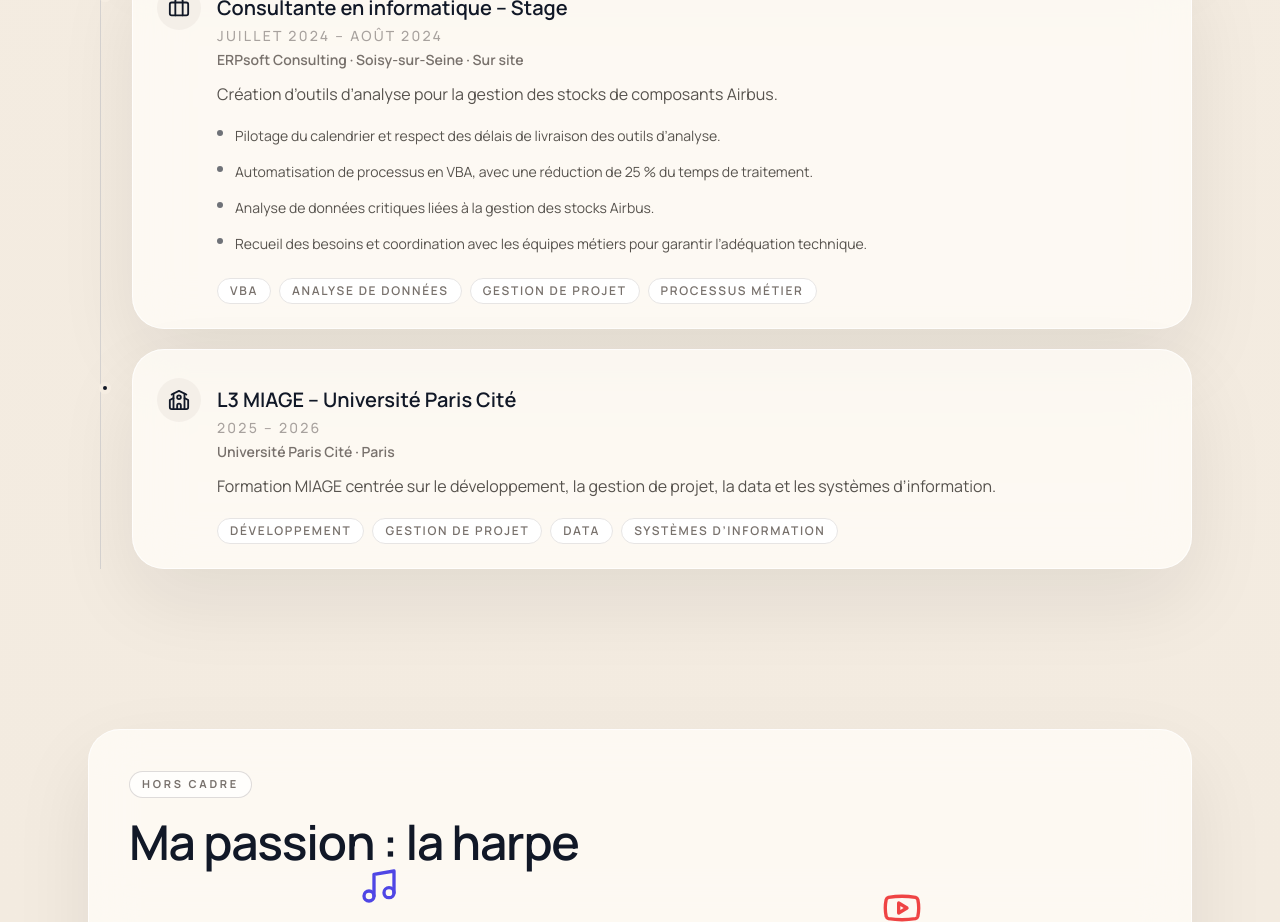
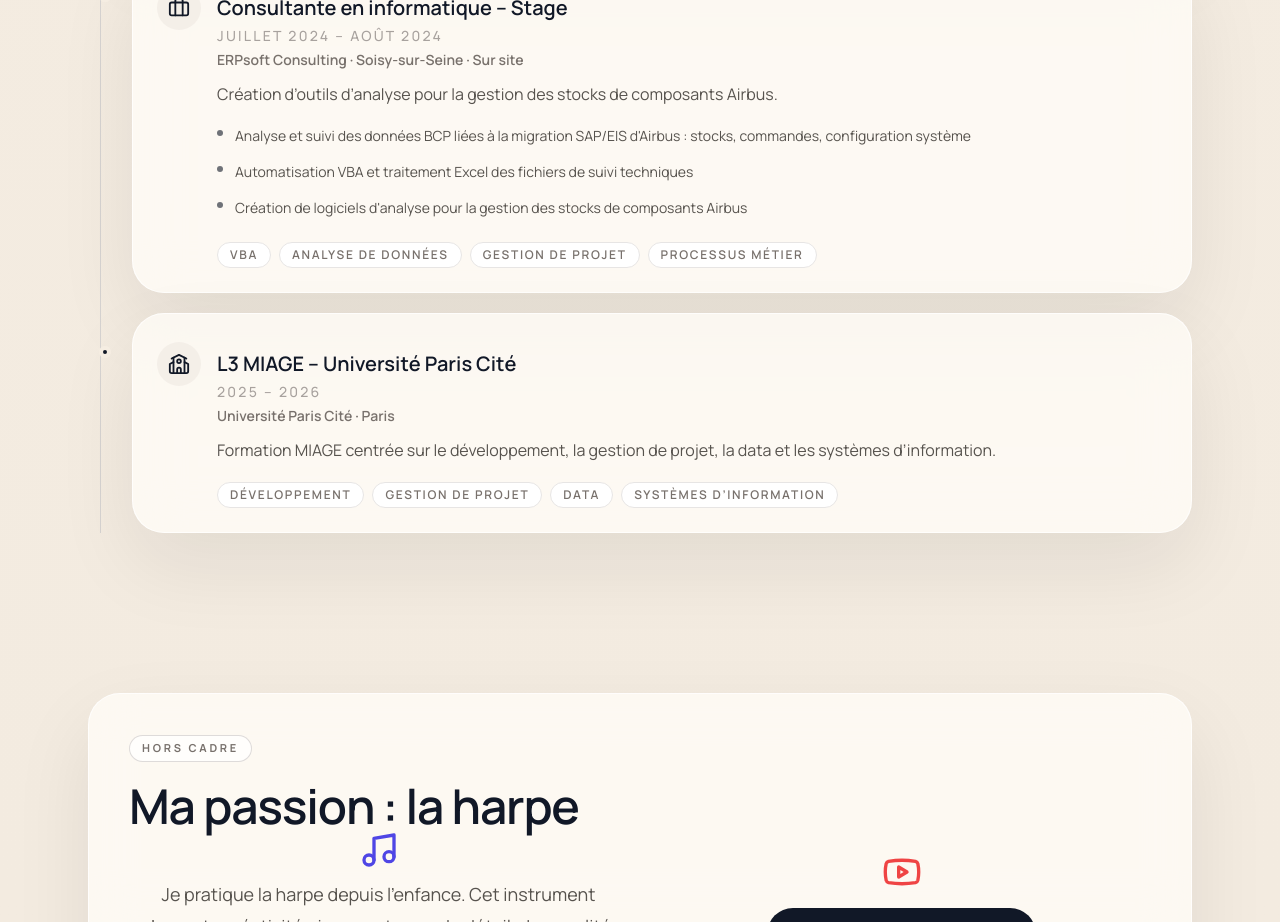
Before and after one commit to kimynh/elodiecao.github.io, a React (Vite) app: page / in a window 1280 px wide. Shown: the part 5960-6882 px from the top of the page. Built offline with nearby package versions, Linux system fonts and the light colour scheme.

Commit message:
modification section des expériences

```diff
--- a/src/components/Experience.jsx
+++ b/src/components/Experience.jsx
@@ -42,10 +42,9 @@ const experiences = [
     location: "Soisy-sur-Seine · Sur site",
     description: "Création d’outils d’analyse pour la gestion des stocks de composants Airbus.",
     details: [
-      "Pilotage du calendrier et respect des délais de livraison des outils d’analyse.",
-      "Automatisation de processus en VBA, avec une réduction de 25 % du temps de traitement.",
-      "Analyse de données critiques liées à la gestion des stocks Airbus.",
-      "Recueil des besoins et coordination avec les équipes métiers pour garantir l’adéquation technique.",
+      "Analyse et suivi des données BCP liées à la migration SAP/EIS d'Airbus : stocks, commandes, configuration système",
+      "Automatisation VBA et traitement Excel des fichiers de suivi techniques",
+      "Création de logiciels d'analyse pour la gestion des stocks de composants Airbus",
     ],
     stack: ["VBA", "Analyse de données", "Gestion de projet", "Processus métier"],
   },
```
